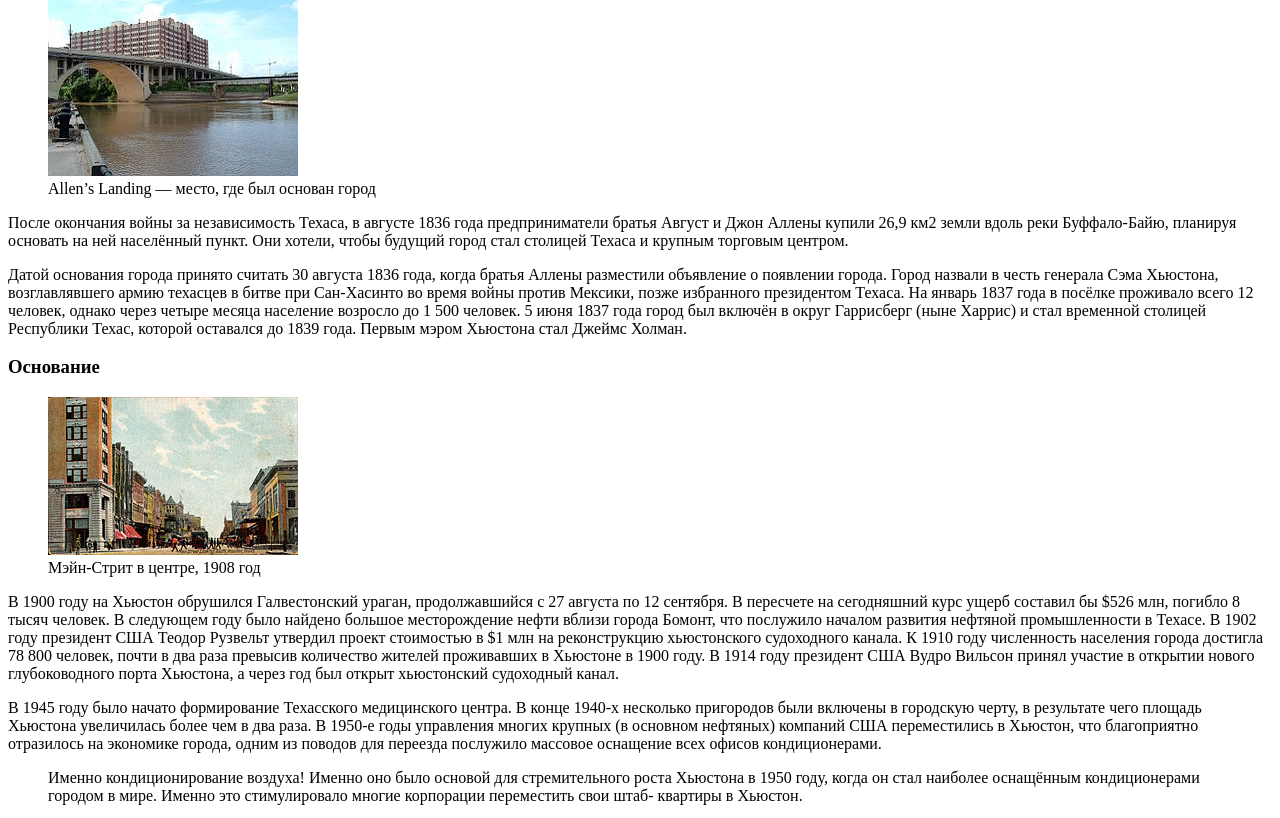
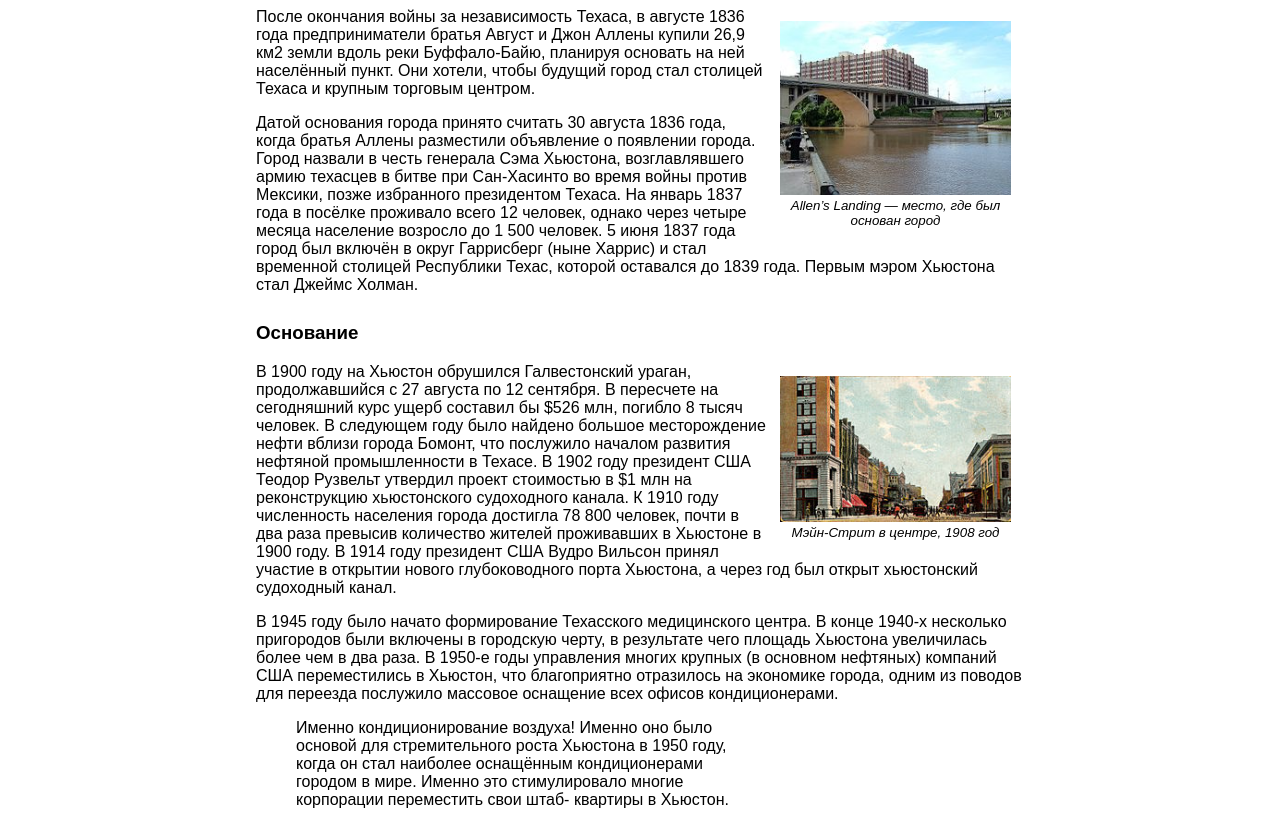
Before and after one commit to mooncyclone/blueberryEventHorizon, a plain HTML site: page Stepik HTML_CSS/index.html in a window 1280 px wide. Shown: the part 1276-2094 px from the top of the page. Drawn offline with Linux system fonts and the light colour scheme.

Commit message:
add css for html page

```diff
--- a/Stepik HTML_CSS/For CSS/style.css
+++ b/Stepik HTML_CSS/For CSS/style.css
@@ -30,10 +30,16 @@ h2 {
 }
 
 p {
-  position: relative;
-  font-family: 'Open Sans', sans-serif;
-  font-size: 2em;
-  font-weight: 300;
+    color: #999;
+}
+
+div {
+    background-color: red;
+    color: #fff;
+}
+
+img {
+    width: 200;
 }
 
 .header {
--- a/Stepik HTML_CSS/index.html
+++ b/Stepik HTML_CSS/index.html
@@ -5,6 +5,7 @@
   <meta charset="UTF-8" />
   <meta http-equiv="X-UA-Compatible" content="IE=edge" />
   <meta name="viewport" content="width=device-width, initial-scale=1.0" />
+  <link rel="stylesheet" href="style.css">
   <title>Houston</title>
 </head>
 
@@ -93,7 +94,7 @@
   </p>
   <h3 id="foundation">Основание</h3>
   <figure>
-    <img src="Content/Houston/Allen's_Landing_Houston_bayou_view.jpg" />
+    <img class=scaled src="Content/Houston/Allen's_Landing_Houston_bayou_view.jpg" />
     <br />
     <figcaption>Allen’s Landing — место, где был основан город</figcaption>
   </figure>
@@ -116,7 +117,7 @@
   </p>
   <h3 id="xxcentury">Основание</h3>
   <figure>
-    <img src="Content/Houston/Main_Street_looking_south_Houston_Texas_(1908).jpg" />
+    <img class=scaled src="Content/Houston/Main_Street_looking_south_Houston_Texas_(1908).jpg" />
     <br />
     <figcaption>Мэйн-Стрит в центре, 1908 год</figcaption>
   </figure>
@@ -158,7 +159,7 @@
   <h2 id="physgeo">Физико-географическая характеристика</h2>
   <h3 id="geoandclimat">Географическое положение и климат</h3>
   <figure>
-    <img src="Content/Houston/Large_Houston_Landsat.jpg" /> <br />
+    <img class=scaled src="Content/Houston/Large_Houston_Landsat.jpg" /> <br />
     <figcaption>Хьюстон со спутника Landsat 7</figcaption>
   </figure>
   <p>
@@ -272,7 +273,7 @@
   </p>
   <h3 id="florafauna">Флора и фауна</h3>
   <figure>
-    <img src="Content/Houston/Discovery_green.jpg"> </br>
+    <img class=scaled src="Content/Houston/Discovery_green.jpg"> </br>
     <figcaption>
       Парк Discovery green в центре Хьюстона
     </figcaption>
@@ -418,7 +419,7 @@
     </tbody>
   </table>
   <figure>
-    <img src="Content/Houston/Houston_Ship_Channel.jpg"> </br>
+    <img class=scaled src="Content/Houston/Houston_Ship_Channel.jpg"> </br>
     <figcaption>
       Хьюстонский судоходный канал
     </figcaption>
@@ -454,7 +455,7 @@
     городов.
   </p>
   <figure>
-    <img src="Content/Houston/Enron_Complex.jpg"> </br>
+    <img class=scaled src="Content/Houston/Enron_Complex.jpg"> </br>
     <figcaption>
       Офис компании Chevron в Хьюстоне
     </figcaption>
@@ -484,7 +485,7 @@
   </p>
   <h3 id="aviaspace">Авиакосмическая промышленность</h3>
   <figure>
-    <img src="Content/Houston/Aerial_View_of_the_Johnson_Space_Center.jpg" /> <br />
+    <img class=scaled src="Content/Houston/Aerial_View_of_the_Johnson_Space_Center.jpg" /> <br />
     <figcaption>Космический центр им. Джонсона</figcaption>
   </figure>
   <p>
@@ -619,7 +620,7 @@
     </tbod>
   </table>
   <figure>
-    <img src="Content/Houston/Race_and_ethnicity_2010_Houston.png">
+    <img class=scaled src="Content/Houston/Race_and_ethnicity_2010_Houston.png">
     <figcaption>
       Этническая карта Хьюстона
     </figcaption>
@@ -664,7 +665,7 @@
   </p>
   <h2 id="news">Средства массовой информации</h2>
   <figure>
-    <img src="Content/Houston/Melcher_Center_for_Public_Broadcasting.jpg">
+    <img class=scaled src="Content/Houston/Melcher_Center_for_Public_Broadcasting.jpg">
     <figcaption>
       Вещательный центр, откуда вещают радиостанции KUHT и KUHF
     </figcaption>
--- /dev/null
+++ b/Stepik HTML_CSS/style.css
@@ -0,0 +1,42 @@
+h1 {
+  font-size: 32px;
+}
+
+h1,
+h2,
+h3 {
+  font-family: Arial, Verdana, sans-serif;
+  margin-top: 1.5em;
+}
+
+body {
+  margin-left: auto;
+  margin-right: auto;
+  max-width: 60%;
+  font-family: Arial, Verdana, sans-serif;
+}
+
+blockquote {
+  width: 60%;
+  font-family: Arial, Verdana, sans-serif;
+}
+
+figure {
+  float: right;
+  width: 30%;
+  text-align: center;
+  font-style: italic;
+  font-size: smaller;
+  text-indent: 0;
+  margin: 0.5em;
+  padding: 0.5em;
+}
+img.scaled {
+  width: 100%;
+}
+
+table,
+th,
+td {
+  border: 1px solid black;
+}
```
Also changed, not shown: Stepik HTML_CSS/For CSS/index.html (+1 -0 lines).
